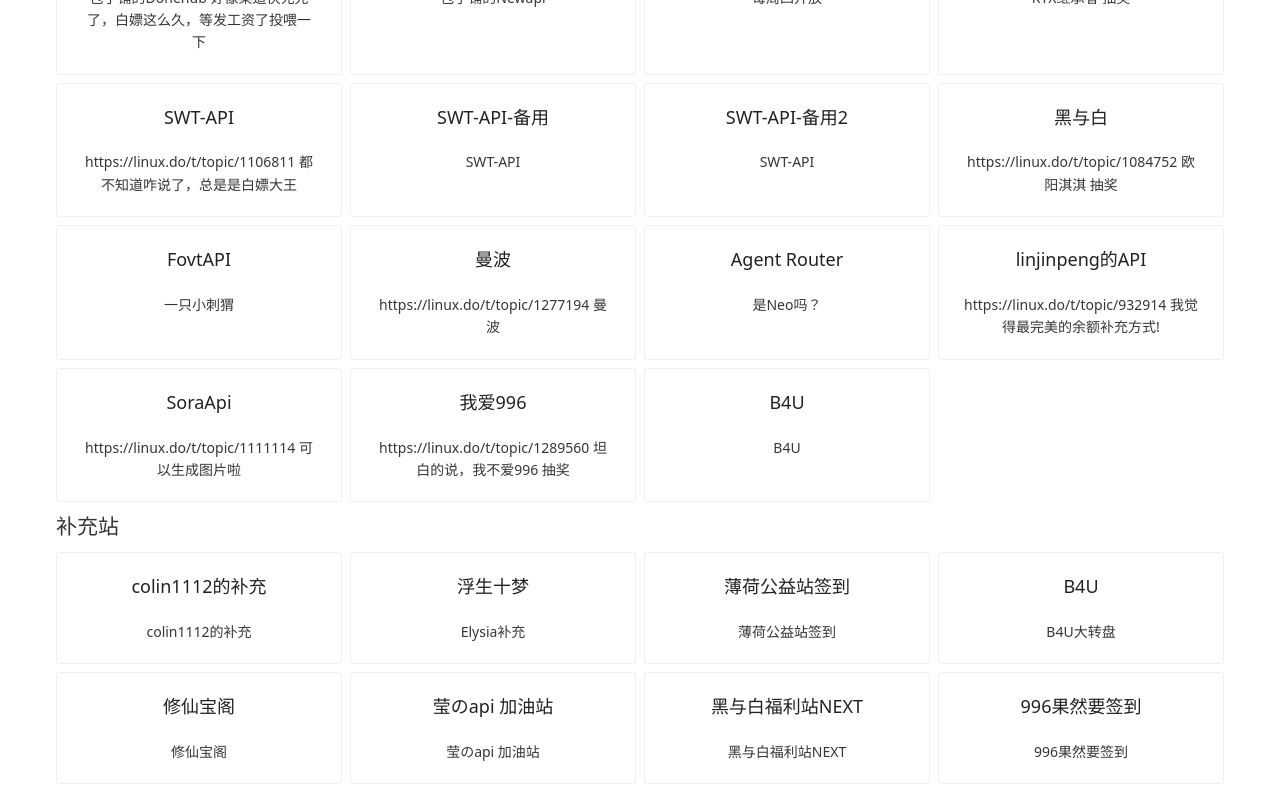
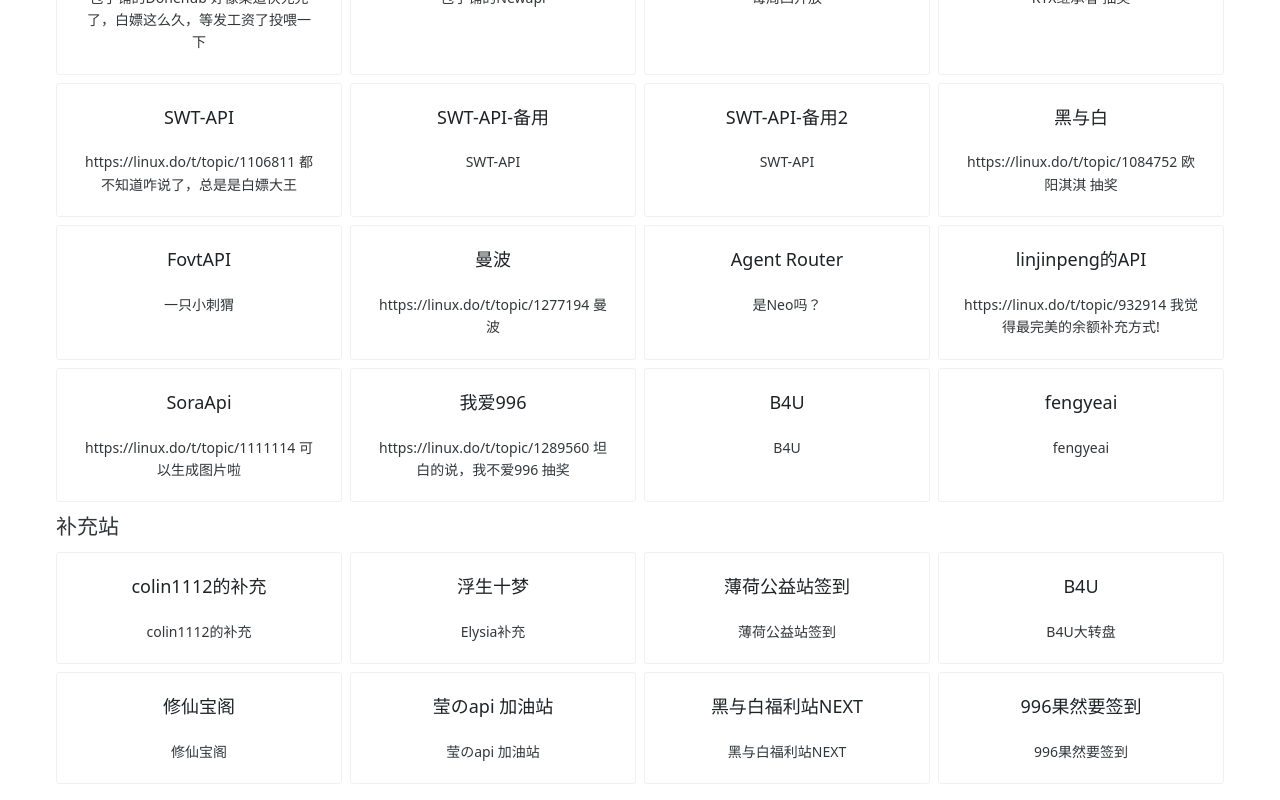
Before and after one commit to XingXiaoWu/Index, a Vue app: page /#/ai-tools2 in a window 1280 px wide. Shown: the part 747-1547 px from the top of the page. Built offline with nearby package versions, Linux system fonts and the light colour scheme; a small style sheet from the web is missing.

Commit message:
feat:add ai

```diff
--- a/src/const/ai.ts
+++ b/src/const/ai.ts
@@ -211,6 +211,12 @@ const AITools = {
             title: "B4U",
             link: "https://b4u.qzz.io",
             text: "B4U"
+        },
+        {
+            icon: "",
+            title: "fengyeai",
+            link: "https://fengyeai.chat/",
+            text: "fengyeai"
         }
     ],
     supplement: [
```
